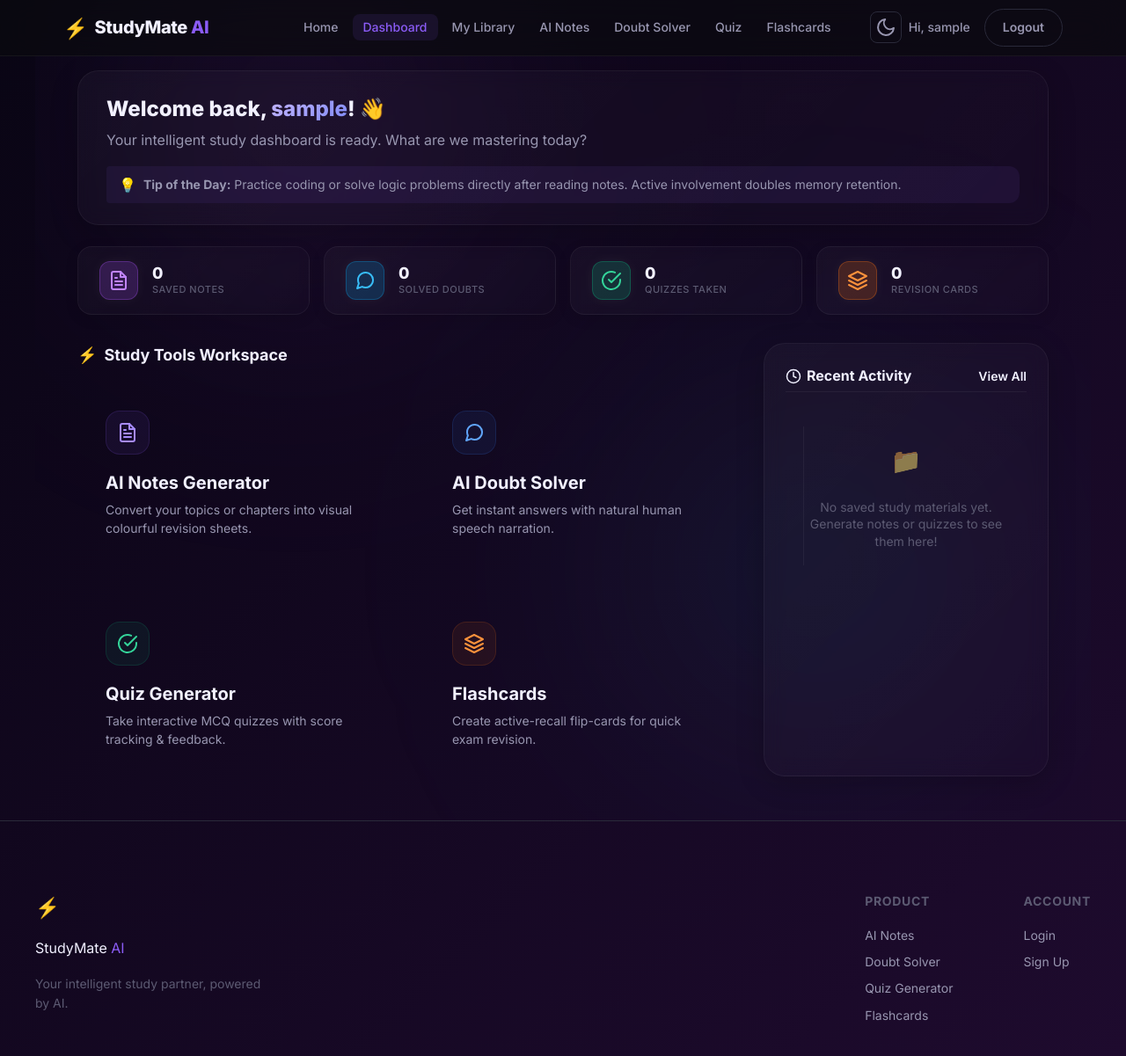
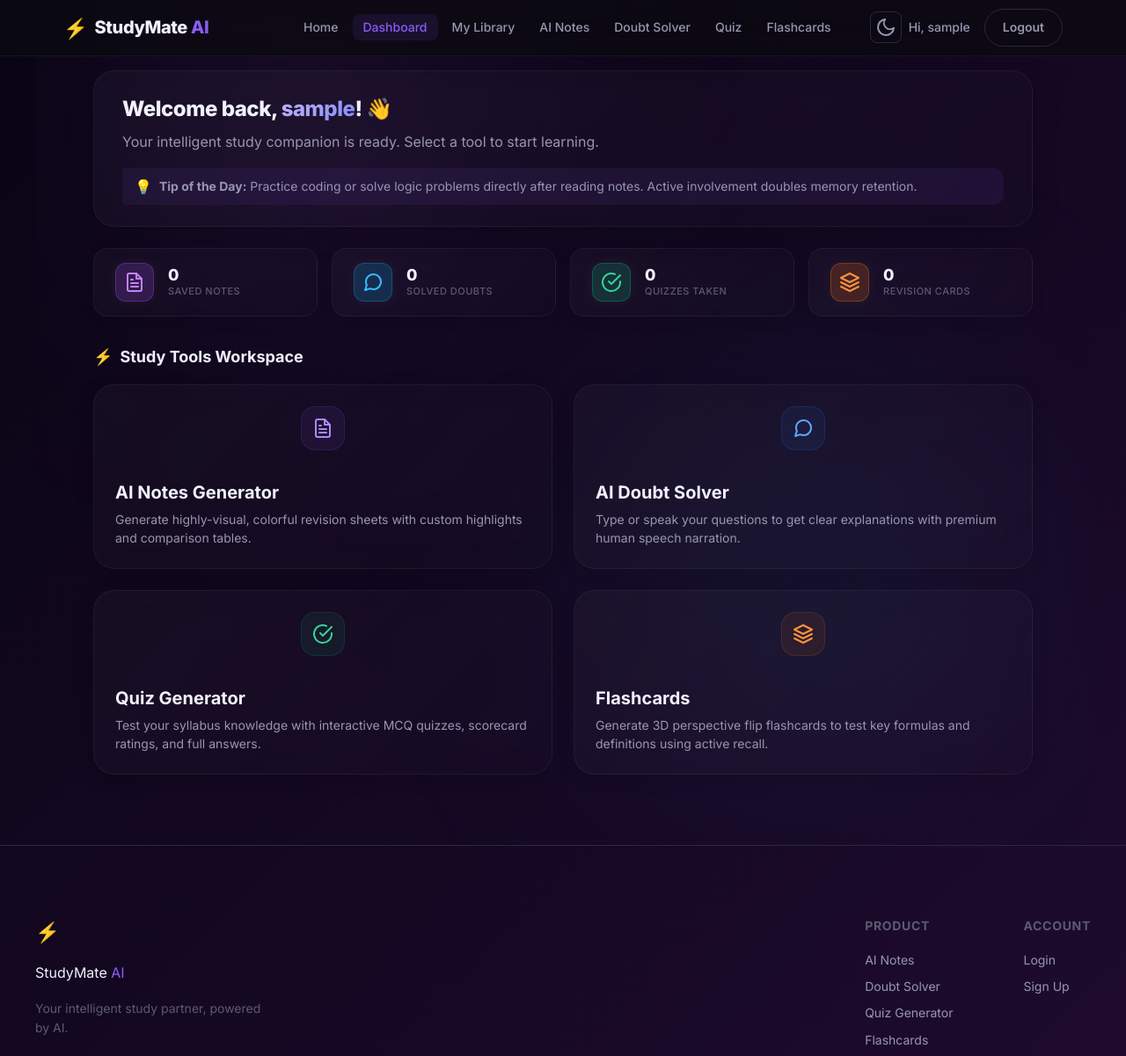
Before and after one commit to rajaswami6367/StudyMate.AI, a Flask app: page /dashboard in a window 1280 px wide. Shown: the top 1201 px of the page at 88% size. Run offline with Flask 3, Linux system fonts and the light colour scheme; the visitor is signed in with stand-in values (Sample User, id 1); data that the repository does not hold is empty.

Commit message:
Remove sidebar, make workspace full width, and fix background container transparency

```diff
--- a/static/css/style.css
+++ b/static/css/style.css
@@ -2457,3 +2457,48 @@ body {
     transform: translate(0px, 0px) scale(1);
   }
 }
+
+/* ── CONTAINER TRANSPARENCY OVERRIDES FOR GRADIENT VISIBILITY ── */
+main, .dashboard-section, .hero-bg {
+  background: transparent !important;
+}
+
+/* Full Width Grid Layout */
+.dashboard-grid.full-width-grid {
+  display: grid !important;
+  grid-template-columns: 1fr !important;
+  gap: var(--space-md) !important;
+  width: 100% !important;
+}
+
+@media (min-width: 768px) {
+  .dashboard-grid.full-width-grid {
+    grid-template-columns: 1fr 1fr !important;
+    gap: var(--space-lg) !important;
+  }
+}
+
+/* Enhanced Glassmorphic Cards */
+.dash-card {
+  background: linear-gradient(135deg, rgba(255, 255, 255, 0.03), rgba(255, 255, 255, 0.01)) !important;
+  border: 1px solid rgba(255, 255, 255, 0.05) !important;
+  box-shadow: 0 4px 20px rgba(0, 0, 0, 0.15) !important;
+  backdrop-filter: blur(16px) !important;
+  border-radius: var(--radius-xl) !important;
+  padding: var(--space-lg) !important;
+  display: flex !important;
+  align-items: center !important;
+  gap: var(--space-md) !important;
+  transition: all 0.3s cubic-bezier(0.4, 0, 0.2, 1) !important;
+}
+
+.dash-card:hover {
+  transform: translateY(-5px) scale(1.02) !important;
+  background: linear-gradient(135deg, rgba(255, 255, 255, 0.08), rgba(255, 255, 255, 0.02)) !important;
+}
+
+/* Individual Glow Hover Borders & Shadows */
+.dash-card.purple-glow:hover { border-color: rgba(168, 85, 247, 0.4) !important; box-shadow: 0 10px 30px rgba(168, 85, 247, 0.2) !important; }
+.dash-card.blue-glow:hover { border-color: rgba(59, 130, 246, 0.4) !important; box-shadow: 0 10px 30px rgba(59, 130, 246, 0.2) !important; }
+.dash-card.green-glow:hover { border-color: rgba(16, 185, 129, 0.4) !important; box-shadow: 0 10px 30px rgba(16, 185, 129, 0.2) !important; }
+.dash-card.orange-glow:hover { border-color: rgba(249, 115, 22, 0.4) !important; box-shadow: 0 10px 30px rgba(249, 115, 22, 0.2) !important; }
--- a/templates/dashboard.html
+++ b/templates/dashboard.html
@@ -3,23 +3,23 @@
 {% block title %}Dashboard — StudyMate AI{% endblock %}
 
 {% block content %}
-<section class="dashboard-section" style="position: relative; overflow: hidden; padding-bottom: 50px;">
+<section class="dashboard-section" style="position: relative; overflow: hidden; padding-bottom: 80px;">
   <!-- Glowing background blobs for dashboard -->
   <div class="hero-bg" style="position: absolute; top: 0; left: 0; width: 100%; height: 100%; pointer-events: none; z-index: 1; overflow: hidden;">
     <div class="blob blob-1"></div>
     <div class="blob blob-2"></div>
   </div>
 
-  <div style="position: relative; z-index: 2; max-width: 1200px; margin: 0 auto; padding: 0 var(--space-md);">
+  <div style="position: relative; z-index: 2; max-width: 1100px; margin: 0 auto; padding: 0 var(--space-md);">
 
     <!-- 1. HEADER WELCOME SECTION -->
     <div class="dashboard-header-card" style="margin-bottom: var(--space-lg);">
       <div class="dashboard-welcome-info">
-        <h1 style="font-size: var(--font-size-2xl); font-weight: 800; margin-bottom: 4px;">
+        <h1 style="font-size: var(--font-size-2xl); font-weight: 800; margin-bottom: 6px; letter-spacing: -0.02em;">
           Welcome back, <span class="gradient-text">{{ username }}</span>! 👋
         </h1>
         <p style="color: var(--text-secondary); font-size: var(--font-size-md);">
-          Your intelligent study dashboard is ready. What are we mastering today?
+          Your intelligent study companion is ready. Select a tool to start learning.
         </p>
       </div>
 
@@ -67,22 +67,19 @@
       </div>
     </div>
 
-    <!-- 3. SPLIT CONTAINER: MAIN WORKSPACE & SIDEBAR -->
-    <div class="dashboard-split-layout">
-
-      <!-- Left side: Main Workspace Grid -->
+    <!-- 3. MAIN WORKSPACE GRID (FULL WIDTH) -->
     <div class="workspace-area">
       <h2 style="font-size: var(--font-size-lg); font-weight: 700; color: var(--text-primary); margin-bottom: var(--space-md); display: flex; align-items: center; gap: 8px;">
         <span style="color: var(--primary-light);">⚡</span> Study Tools Workspace
       </h2>
 
-        <div class="dashboard-grid">
+      <div class="dashboard-grid full-width-grid">
         <!-- Card 1: AI Notes -->
         <a href="{{ url_for('ai_notes') }}" class="dash-card purple-glow">
           <div class="dash-icon purple"><i data-feather="file-text"></i></div>
           <div class="dash-info">
             <h3>AI Notes Generator</h3>
-              <p>Convert your topics or chapters into visual colourful revision sheets.</p>
+            <p>Generate highly-visual, colorful revision sheets with custom highlights and comparison tables.</p>
           </div>
           <i data-feather="arrow-right" class="dash-arrow"></i>
         </a>
@@ -92,7 +89,7 @@
           <div class="dash-icon blue"><i data-feather="message-circle"></i></div>
           <div class="dash-info">
             <h3>AI Doubt Solver</h3>
-              <p>Get instant answers with natural human speech narration.</p>
+            <p>Type or speak your questions to get clear explanations with premium human speech narration.</p>
           </div>
           <i data-feather="arrow-right" class="dash-arrow"></i>
         </a>
@@ -102,7 +99,7 @@
           <div class="dash-icon green"><i data-feather="check-circle"></i></div>
           <div class="dash-info">
             <h3>Quiz Generator</h3>
-              <p>Take interactive MCQ quizzes with score tracking & feedback.</p>
+            <p>Test your syllabus knowledge with interactive MCQ quizzes, scorecard ratings, and full answers.</p>
           </div>
           <i data-feather="arrow-right" class="dash-arrow"></i>
         </a>
@@ -112,57 +109,13 @@
           <div class="dash-icon orange"><i data-feather="layers"></i></div>
           <div class="dash-info">
             <h3>Flashcards</h3>
-              <p>Create active-recall flip-cards for quick exam revision.</p>
+            <p>Generate 3D perspective flip flashcards to test key formulas and definitions using active recall.</p>
           </div>
           <i data-feather="arrow-right" class="dash-arrow"></i>
         </a>
       </div>
     </div>
 
-      <!-- Right side: Recent Activity Sidebar -->
-      <div class="sidebar-area">
-        <div class="recent-activity-card">
-          <div class="card-header-flex">
-            <h3><i data-feather="clock" style="width: 18px; height: 18px; color: var(--accent-light);"></i> Recent Activity</h3>
-            <a href="{{ url_for('library') }}" class="btn-text-only">View All</a>
-          </div>
-
-          <div class="activity-timeline">
-            {% if recent_items %}
-              {% for item in recent_items %}
-                <div class="activity-item">
-                  <div class="activity-badge {{ item.item_type }}">
-                    {% if item.item_type == 'notes' %}
-                      <i data-feather="file-text"></i>
-                    {% elif item.item_type == 'doubt' %}
-                      <i data-feather="message-circle"></i>
-                    {% elif item.item_type == 'quiz' %}
-                      <i data-feather="check-circle"></i>
-                    {% else %}
-                      <i data-feather="layers"></i>
-                    {% endif %}
-                  </div>
-
-                  <div class="activity-content">
-                    <h4>{{ item.title }}</h4>
-                    <p>Saved in library</p>
-                    <a href="{{ url_for('library_view', item_id=item.id) }}" class="activity-action-btn">
-                      Open <i data-feather="chevron-right" style="width:12px; height:12px;"></i>
-                    </a>
-                  </div>
-                </div>
-              {% endfor %}
-            {% else %}
-              <div class="activity-empty-state">
-                <div class="empty-icon">📁</div>
-                <p>No saved study materials yet. Generate notes or quizzes to see them here!</p>
-              </div>
-            {% endif %}
-          </div>
-        </div>
-      </div>
-
-    </div>
   </div>
 </section>
 
```
Lines whose indentation alone changed are shown as unchanged.
